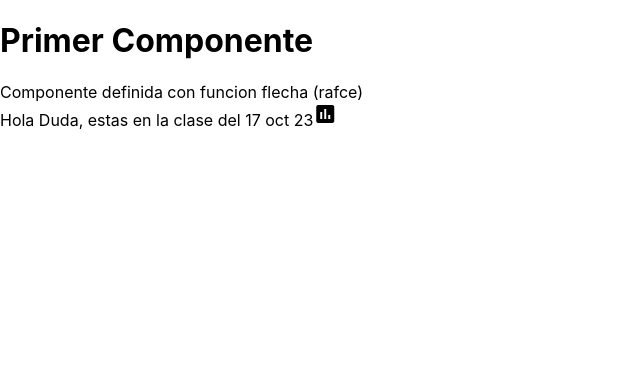
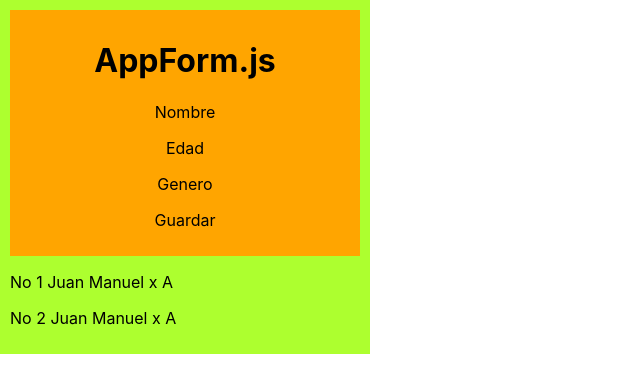
Before and after one commit to eduC22/project11, a React (Create React App) app: page / in a window 1280 px wide. Shown: the top 392 px of the page, without its empty margins (0-640 px from the left). Built offline with nearby package versions, Linux system fonts and the light colour scheme.

Commit message:
V5 diseño y maquetado del app.js y appform

```diff
--- a/src/App.js
+++ b/src/App.js
@@ -1,13 +1,14 @@
 import logo from './logo.svg';
 //import './App.css';
 import C01componente from './Componentes/C01componente';
+import AppForm from './Componentes/AppForm';
 
 function App() {
   return (
-    <div >
-      <C01componente/>
-      Hola Duda, estas en la clase del 17 oct 23
-      <i class="large material-icons">insert_chart</i>
+    <div style={{width:"350px", background:"greenyellow", padding:"10px"}}>
+      <AppForm />
+      <p>No 1 Juan Manuel    x    A</p>
+      <p>No 2 Juan Manuel    x    A</p>
     </div>
   );
 }
--- /dev/null
+++ b/src/Componentes/AppForm.js
@@ -0,0 +1,15 @@
+import React from 'react'
+
+const AppForm = () => {
+  return (
+    <div style={{background:"orange", padding:"10px", textAlign:"center"}}>
+      <h1>AppForm.js</h1>
+      <p>Nombre</p>
+      <p>Edad</p>
+      <p>Genero</p>
+      <p>Guardar</p>
+    </div>
+  )
+}
+
+export default AppForm
```
Also changed, not shown: src/Componentes/firebase.js (added, +17 -0 lines).
